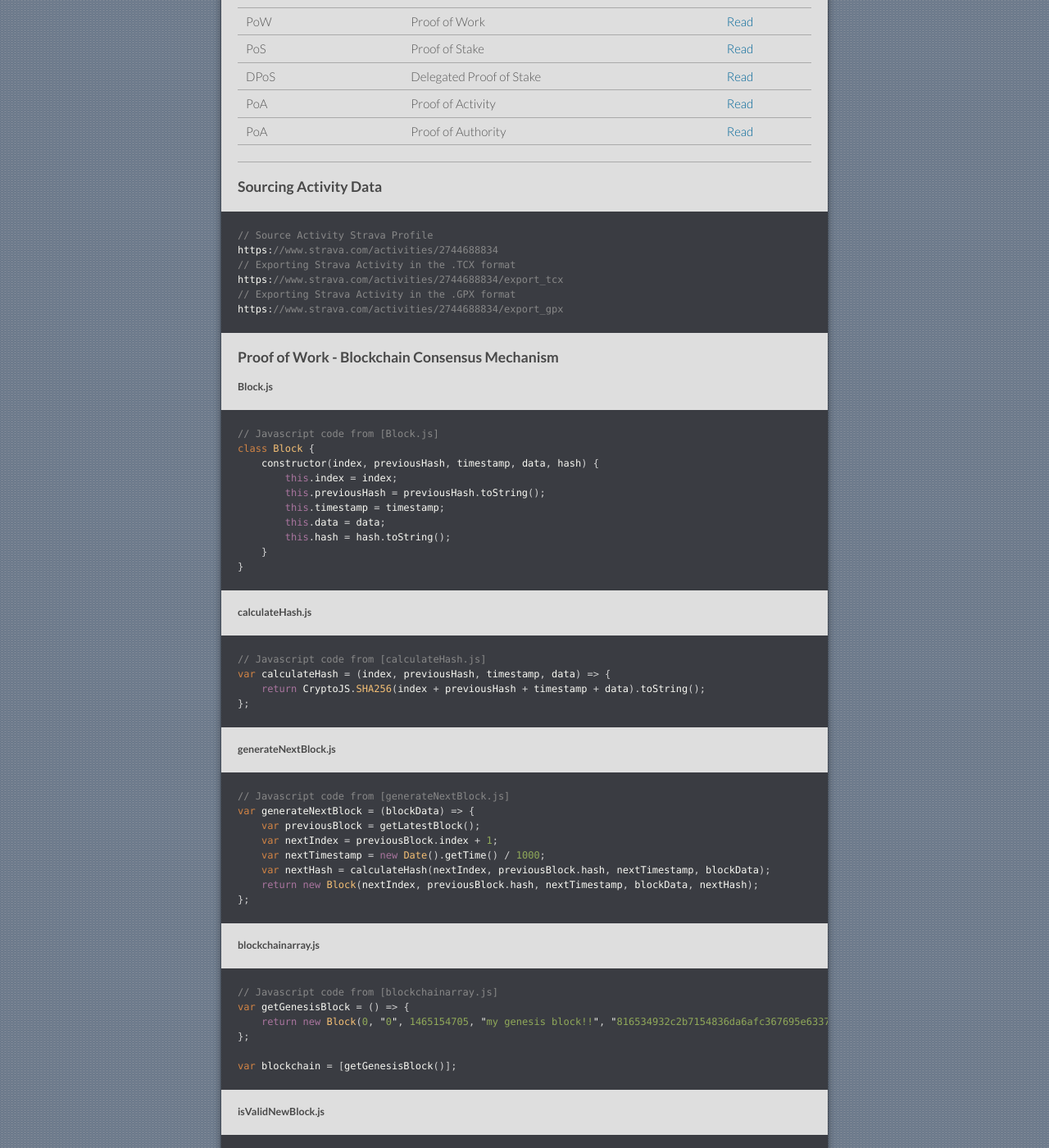
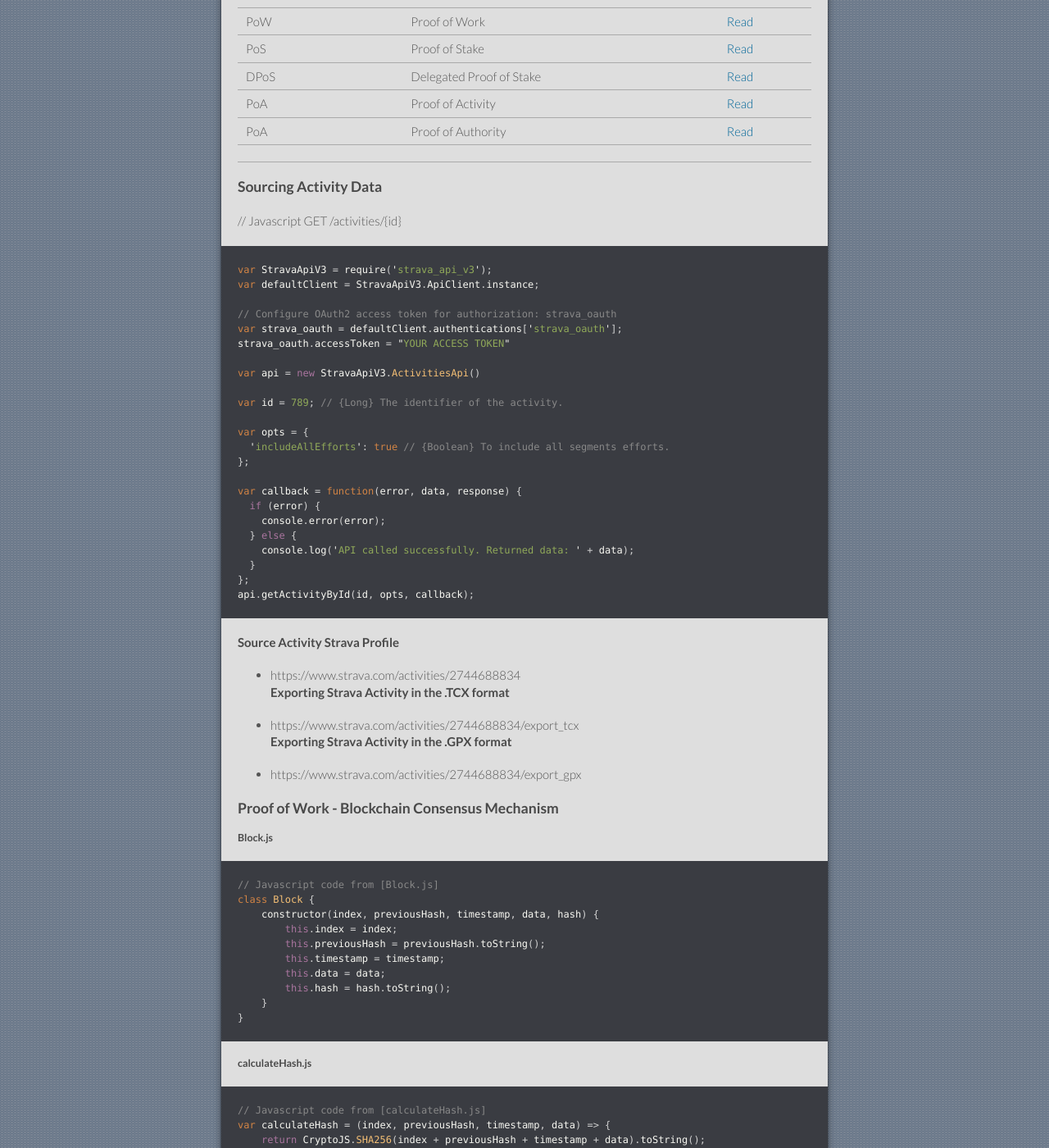
Before and after one commit to flowstake/flowstake.github.io, a Jekyll site: the page built from index.md, in a window 1280 px wide and 1400 px high, scrolled down 2767 px. Shown: the whole window at 82% size. Built offline with Jekyll 4.4.1, drawn with Linux system fonts in a browser that asks for light colours; our own code applies the rules of GitHub Pages for plain Markdown files.

Commit message:
Update index.md

````diff
--- a/index.md
+++ b/index.md
@@ -107,14 +107,38 @@ layout: default
 * * *
 
 ### Sourcing Activity Data
+// Javascript GET /activities/{id}
 ```js
-// Source Activity Strava Profile
-https://www.strava.com/activities/2744688834
-// Exporting Strava Activity in the .TCX format
-https://www.strava.com/activities/2744688834/export_tcx
-// Exporting Strava Activity in the .GPX format
-https://www.strava.com/activities/2744688834/export_gpx
+var StravaApiV3 = require('strava_api_v3');
+var defaultClient = StravaApiV3.ApiClient.instance;
+
+// Configure OAuth2 access token for authorization: strava_oauth
+var strava_oauth = defaultClient.authentications['strava_oauth'];
+strava_oauth.accessToken = "YOUR ACCESS TOKEN"
+
+var api = new StravaApiV3.ActivitiesApi()
+
+var id = 789; // {Long} The identifier of the activity.
+
+var opts = {
+  'includeAllEfforts': true // {Boolean} To include all segments efforts.
+};
+
+var callback = function(error, data, response) {
+  if (error) {
+    console.error(error);
+  } else {
+    console.log('API called successfully. Returned data: ' + data);
+  }
+};
+api.getActivityById(id, opts, callback);
 ```
+#### Source Activity Strava Profile
+* https://www.strava.com/activities/2744688834
+#### Exporting Strava Activity in the .TCX format
+* https://www.strava.com/activities/2744688834/export_tcx
+#### Exporting Strava Activity in the .GPX format
+* https://www.strava.com/activities/2744688834/export_gpx
 
 ### Proof of Work - Blockchain Consensus Mechanism
 ##### Block.js
````
